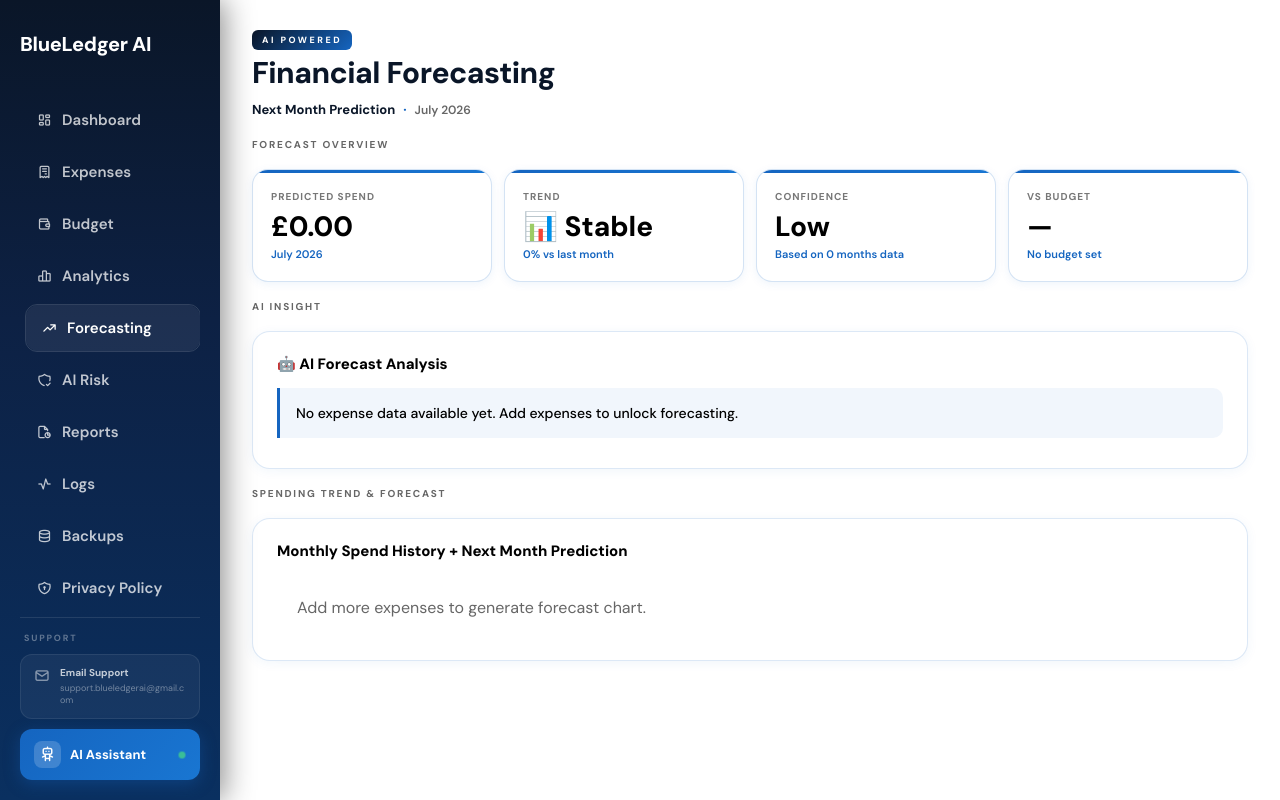
After one commit to ShreyanshYadav-0/BlueLedger-AI-, a Flask app: page /forecasting in a window 1280 px wide. The commit adds this page. Run offline with Flask 3, Linux system fonts and the light colour scheme; a user stored in the database is signed in; data that the repository does not hold is empty; some libraries are stand-ins or nearby versions.

Commit message:
add financial forecasting

```diff
--- a/app.py
+++ b/app.py
@@ -3,6 +3,7 @@ import os
 import ssl
 from flask_limiter import Limiter
 from flask_limiter.util import get_remote_address
+from forecasting import forecast_next_month
 
 try:
     from dotenv import load_dotenv
@@ -451,6 +452,20 @@ def analytics():
     plt.close()
     return render_template("analytics.html")
 
+@app.route("/forecasting")
+@login_required
+def forecasting():
+    conn = get_db()
+    cur = conn.cursor()
+    cur.execute(f"SELECT * FROM expenses WHERE username={p()}", (session["user"],))
+    expenses = cur.fetchall()
+    cur.execute(f"SELECT * FROM budgets WHERE username={p()} ORDER BY id DESC LIMIT 1", (session["user"],))
+    budget = cur.fetchone()
+    conn.close()
+    forecast = forecast_next_month(expenses)
+    budget_val = float(budget[2]) if budget and budget[2] else 0
+    return render_template("forecasting.html", forecast=forecast, budget=budget_val)
+
 @app.route("/backups")
 @login_required
 @role_required("manager")
--- a/templates/dashboard.html
+++ b/templates/dashboard.html
@@ -146,6 +146,12 @@
             <p>Category breakdowns and visual charts.</p>
             <span class="btn">Open</span>
         </a>
+            <a class="glass-card" href="{{ url_for('forecasting') }}" style="text-decoration:none;color:inherit">
+            <div class="mod-icon">🔮</div>
+            <h2>Financial Forecasting</h2>
+            <p>AI-powered predictions for next month spending.</p>
+            <span class="btn">View</span>
+        </a>
         <a class="glass-card" href="{{ url_for('report') }}" style="text-decoration:none;color:inherit">
             <div class="mod-icon">📄</div>
             <h2>Enterprise Reports</h2>
--- /dev/null
+++ b/templates/forecasting.html
@@ -0,0 +1,174 @@
+<!DOCTYPE html>
+<html lang="en">
+<head>
+    <meta charset="UTF-8">
+    <meta name="viewport" content="width=device-width, initial-scale=1.0">
+    <title>Financial Forecasting — BlueLedger AI</title>
+    <link rel="preconnect" href="https://fonts.googleapis.com">
+    <link href="https://fonts.googleapis.com/css2?family=DM+Sans:wght@300;400;500;600;700;800&display=swap" rel="stylesheet">
+    <link rel="stylesheet" href="https://cdn.jsdelivr.net/npm/@tabler/icons-webfont@latest/tabler-icons.min.css">
+    <link rel="stylesheet" href="{{ url_for('static', filename='style.css') }}">
+</head>
+<body>
+{% include 'partials/sidebar.html' %}
+{% include 'partials/chatbot.html' %}
+<div class="main-content">
+
+    <div class="topbar">
+        <div class="topbar-title-block">
+            <div class="topbar-badge">AI POWERED</div>
+            <h1>Financial Forecasting</h1>
+            <p><strong>Next Month Prediction</strong>
+                <span class="topbar-dot">·</span>
+                <span class="topbar-workspace">{{ forecast.next_month_label }}</span>
+            </p>
+        </div>
+    </div>
+
+    <!-- FORECAST SUMMARY CARDS -->
+    <p class="section-label">Forecast Overview</p>
+    <div class="stats-grid">
+        <div class="stat-card">
+            <h3>Predicted Spend</h3>
+            <h2>£{{ "%.2f"|format(forecast.predicted_amount) }}</h2>
+            <p>{{ forecast.next_month_label }}</p>
+        </div>
+        <div class="stat-card">
+            <h3>Trend</h3>
+            <h2>
+                {% if forecast.trend == "increasing" %}📈
+                {% elif forecast.trend == "decreasing" %}📉
+                {% else %}📊{% endif %}
+                {{ forecast.trend|capitalize }}
+            </h2>
+            <p>{{ forecast.trend_pct }}% vs last month</p>
+        </div>
+        <div class="stat-card">
+            <h3>Confidence</h3>
+            <h2>{{ forecast.confidence|capitalize }}</h2>
+            <p>Based on {{ forecast.monthly_history|length }} months data</p>
+        </div>
+        <div class="stat-card">
+            <h3>vs Budget</h3>
+            {% if budget > 0 %}
+                {% if forecast.predicted_amount > budget %}
+                    <h2 style="color:#dc2626">⚠ Over</h2>
+                    <p>£{{ "%.2f"|format(forecast.predicted_amount - budget) }} over budget</p>
+                {% else %}
+                    <h2 style="color:#16a34a">✅ Under</h2>
+                    <p>£{{ "%.2f"|format(budget - forecast.predicted_amount) }} under budget</p>
+                {% endif %}
+            {% else %}
+                <h2>—</h2>
+                <p>No budget set</p>
+            {% endif %}
+        </div>
+    </div>
+
+    <!-- AI INSIGHT -->
+    <p class="section-label">AI Insight</p>
+    <div class="glass-card">
+        <h2>🤖 AI Forecast Analysis</h2>
+        <div class="insight-item" style="font-size:14px; padding:16px">
+            {{ forecast.insight }}
+        </div>
+    </div>
+
+    <!-- FORECAST CHART -->
+    <p class="section-label">Spending Trend & Forecast</p>
+    <div class="chart-card">
+        <div class="chart-header">
+            <h2>Monthly Spend History + Next Month Prediction</h2>
+        </div>
+        {% if forecast.chart_path %}
+            <img src="{{ url_for('static', filename='forecast_chart.png') }}"
+                 alt="Forecast Chart" class="chart-image"
+                 style="max-height:380px">
+        {% else %}
+            <p style="color:#666; padding:20px">Add more expenses to generate forecast chart.</p>
+        {% endif %}
+    </div>
+
+    <!-- MONTHLY HISTORY -->
+    {% if forecast.monthly_history %}
+    <p class="section-label">Monthly History</p>
+    <div class="glass-card">
+        <h2>Month-by-Month Breakdown</h2>
+        <table width="100%">
+            <tr>
+                <th>Month</th>
+                <th>Total Spent</th>
+                <th>vs Previous</th>
+            </tr>
+            {% set months = forecast.monthly_history.keys()|list %}
+            {% set amounts = forecast.monthly_history.values()|list %}
+            {% for month, amount in forecast.monthly_history.items() %}
+            <tr>
+                <td><strong>{{ month }}</strong></td>
+                <td>£{{ "%.2f"|format(amount) }}</td>
+                <td>
+                    {% set idx = months.index(month) %}
+                    {% if idx == 0 %}
+                        <span style="color:#666">—</span>
+                    {% else %}
+                        {% set prev = amounts[idx-1] %}
+                        {% if amount > prev %}
+                            <span style="color:#dc2626">▲ £{{ "%.2f"|format(amount - prev) }}</span>
+                        {% elif amount < prev %}
+                            <span style="color:#16a34a">▼ £{{ "%.2f"|format(prev - amount) }}</span>
+                        {% else %}
+                            <span style="color:#666">— No change</span>
+                        {% endif %}
+                    {% endif %}
+                </td>
+            </tr>
+            {% endfor %}
+            <!-- Forecast row -->
+            <tr style="background: linear-gradient(135deg, #0a1628, #0d2144); color:white">
+                <td><strong>{{ forecast.next_month_label }} (Forecast)</strong></td>
+                <td><strong>£{{ "%.2f"|format(forecast.predicted_amount) }}</strong></td>
+                <td>
+                    {% if forecast.trend == "increasing" %}
+                        <span style="color:#fca5a5">▲ {{ forecast.trend_pct }}% predicted increase</span>
+                    {% elif forecast.trend == "decreasing" %}
+                        <span style="color:#86efac">▼ {{ forecast.trend_pct }}% predicted decrease</span>
+                    {% else %}
+                        <span style="color:#93c5fd">→ Stable</span>
+                    {% endif %}
+                </td>
+            </tr>
+        </table>
+    </div>
+    {% endif %}
+
+    <!-- CATEGORY FORECAST -->
+    {% if forecast.category_forecast %}
+    <p class="section-label">Category Forecast</p>
+    <div class="glass-card">
+        <h2>Predicted Spend by Category — {{ forecast.next_month_label }}</h2>
+        <table width="100%">
+            <tr>
+                <th>Category</th>
+                <th>Predicted Amount</th>
+                <th>% of Total</th>
+            </tr>
+            {% for cat, amt in forecast.category_forecast.items() %}
+            <tr>
+                <td>{{ cat }}</td>
+                <td>£{{ "%.2f"|format(amt) }}</td>
+                <td>
+                    {% if forecast.predicted_amount > 0 %}
+                        {{ "%.1f"|format((amt / forecast.predicted_amount) * 100) }}%
+                    {% else %}
+                        0%
+                    {% endif %}
+                </td>
+            </tr>
+            {% endfor %}
+        </table>
+    </div>
+    {% endif %}
+
+</div>
+</body>
+</html>
--- a/templates/partials/sidebar.html
+++ b/templates/partials/sidebar.html
@@ -20,6 +20,11 @@
         <li>
             <a href="/analytics" class="{% if request.path == '/analytics' %}active{% endif %}">
                 <i class="ti ti-chart-bar"></i> Analytics
+            </a>
+        </li>
+        <li>
+            <a href="/forecasting" class="{% if request.path == '/forecasting' %}active{% endif %}">
+                 <i class="ti ti-trending-up"></i> Forecasting
             </a>
         </li>
         <li>
```
Also changed, not shown: forecasting.py (added, +221 -0 lines).
